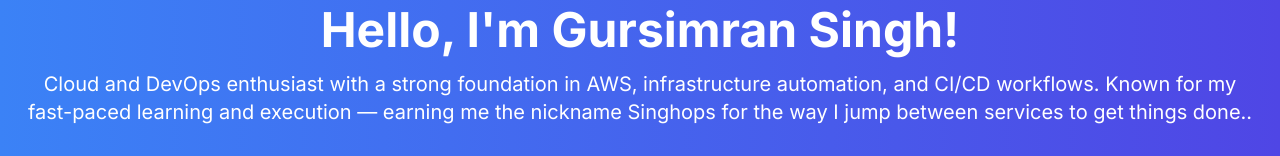
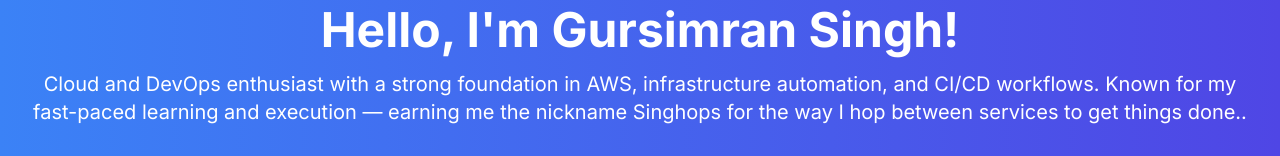
Before and after one commit to gursimran531/gursimran531.github.io, a plain HTML site: page index.html in a window 1280 px wide. Shown: the part 158-314 px from the top of the page. Drawn offline with nearby package versions, Linux system fonts and the light colour scheme.

Commit message:
Updated Description for singhops

```diff
--- a/index.html
+++ b/index.html
@@ -59,7 +59,7 @@
     <section class="bg-gradient-to-r from-blue-500 to-indigo-600 text-white py-20 text-center">
         <div class="container mx-auto px-6">
             <h2 class="text-5xl font-extrabold mb-4 animate-fade-in-down">Hello, I'm Gursimran Singh!</h2>
-            <p class="text-xl mb-8 animate-fade-in-up">Cloud and DevOps enthusiast with a strong foundation in AWS, infrastructure automation, and CI/CD workflows. Known for my fast-paced learning and execution — earning me the nickname Singhops for the way I jump between services to get things done.</span>.</p>
+            <p class="text-xl mb-8 animate-fade-in-up">Cloud and DevOps enthusiast with a strong foundation in AWS, infrastructure automation, and CI/CD workflows. Known for my fast-paced learning and execution — earning me the nickname Singhops for the way I hop between services to get things done.</span>.</p>
             <a href="#projects" class="btn-primary inline-block text-lg font-semibold animate-scale-in">View My Work</a>
         </div>
     </section>
```
